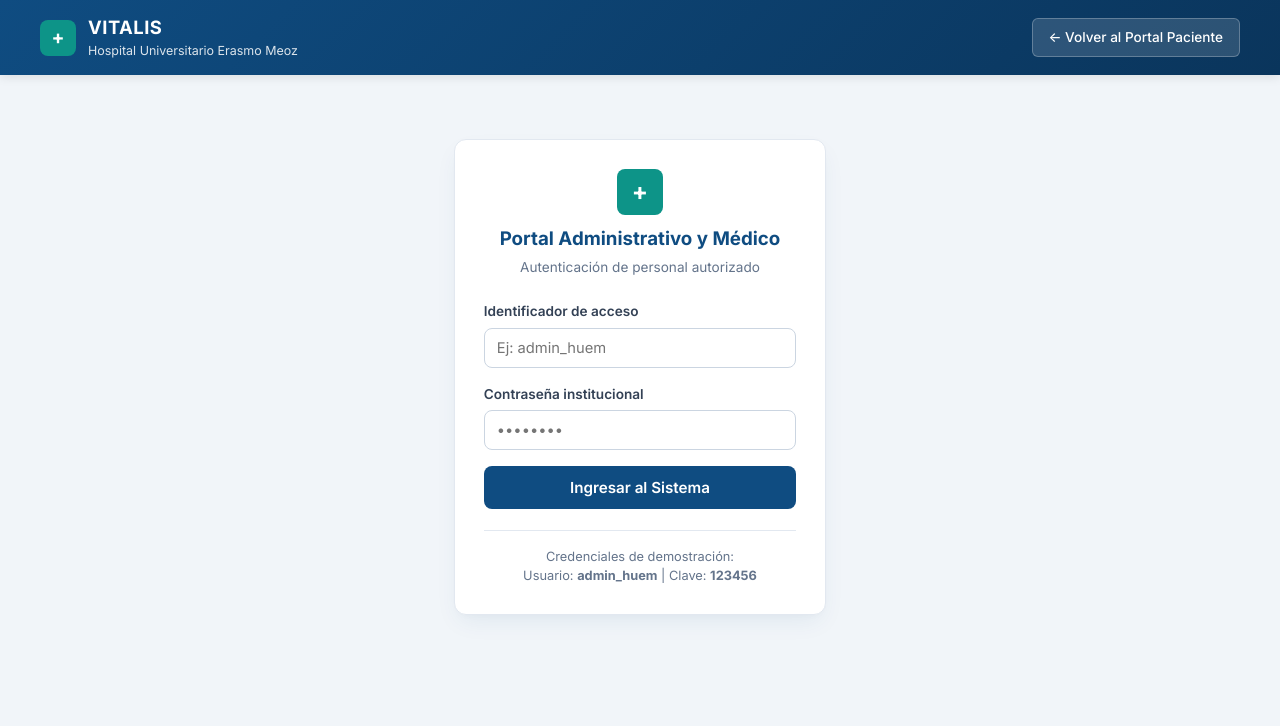
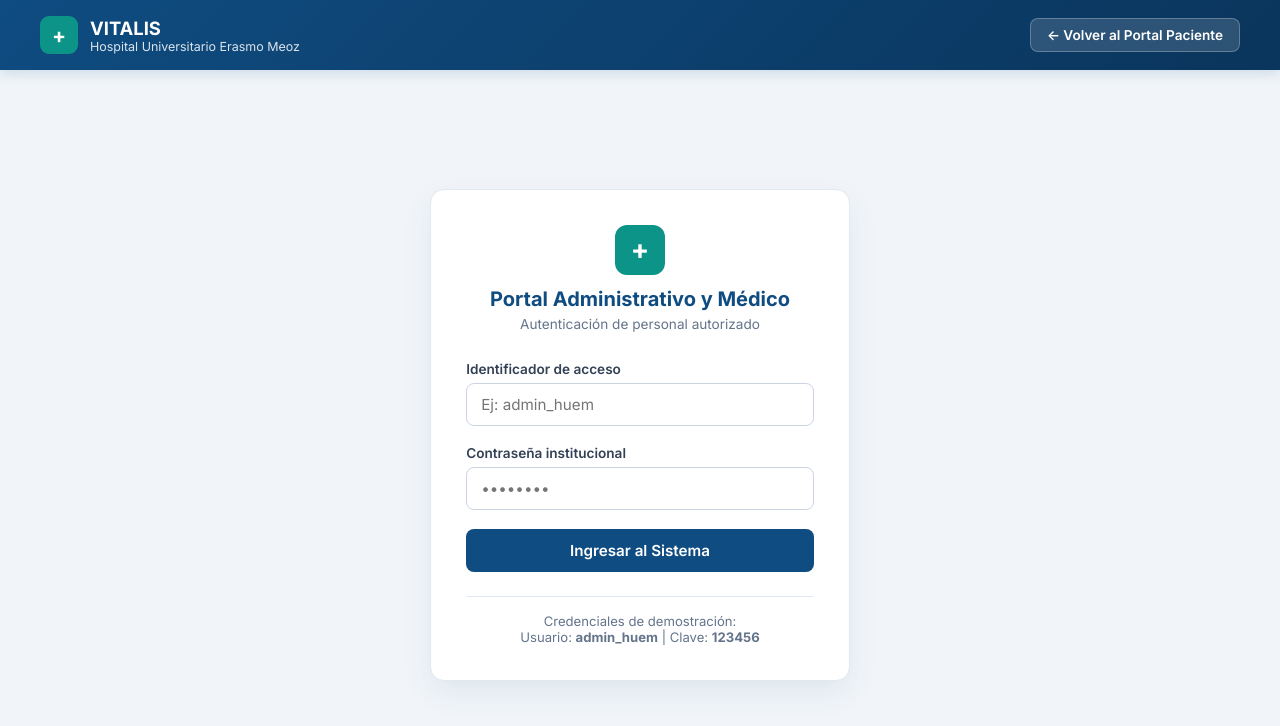
Before and after one commit to estmedelasaguas-beep/VITALIS, a plain HTML site: page login.html in a window 1280 px wide. Drawn offline with Linux system fonts and the light colour scheme.

Commit message:
Update login.html

```diff
--- a/login.html
+++ b/login.html
@@ -4,7 +4,128 @@
     <meta charset="UTF-8">
     <meta name="viewport" content="width=device-width, initial-scale=1.0">
     <title>Vitalis | Acceso Personal Autorizado</title>
-    <link rel="stylesheet" href="styles.css">
+    <link href="https://fonts.googleapis.com/css2?family=Inter:wght@400;500;600;700&display=swap" rel="stylesheet">
+    <style>
+        :root {
+            --primary: #0f4c81;
+            --primary-dark: #0a355c;
+            --accent: #0d9488;
+            --bg: #f1f5f9;
+            --text: #1e293b;
+            --muted: #64748b;
+            --border: #e2e8f0;
+        }
+        * { box-sizing: border-box; font-family: 'Inter', -apple-system, sans-serif; }
+        body { margin: 0; background-color: var(--bg); color: var(--text); min-height: 100vh; display: flex; flex-direction: column; }
+        .navbar {
+            background: linear-gradient(135deg, var(--primary) 0%, var(--primary-dark) 100%);
+            color: white;
+            padding: 1rem 2.5rem;
+            display: flex;
+            justify-content: space-between;
+            align-items: center;
+            box-shadow: 0 4px 12px rgba(15, 76, 129, 0.15);
+        }
+        .brand { display: flex; align-items: center; gap: 12px; }
+        .brand-icon {
+            background: var(--accent);
+            color: white;
+            width: 38px;
+            height: 38px;
+            border-radius: 9px;
+            display: flex;
+            align-items: center;
+            justify-content: center;
+            font-weight: 700;
+            font-size: 1.3rem;
+        }
+        .brand-text h1 { margin: 0; font-size: 1.15rem; }
+        .brand-text span { font-size: 0.78rem; opacity: 0.85; display: block; }
+        .btn-nav {
+            background: rgba(255, 255, 255, 0.14);
+            color: white;
+            text-decoration: none;
+            border: 1px solid rgba(255, 255, 255, 0.25);
+            padding: 8px 16px;
+            border-radius: 8px;
+            font-size: 0.85rem;
+            font-weight: 600;
+        }
+        .btn-nav:hover { background: rgba(255, 255, 255, 0.25); }
+        .login-wrapper {
+            flex: 1;
+            display: flex;
+            align-items: center;
+            justify-content: center;
+            padding: 2rem 1rem;
+        }
+        .card {
+            background: white;
+            width: 100%;
+            max-width: 420px;
+            padding: 2.2rem;
+            border-radius: 14px;
+            box-shadow: 0 12px 30px rgba(15, 76, 129, 0.08);
+            border: 1px solid var(--border);
+        }
+        .card-top { text-align: center; margin-bottom: 1.8rem; }
+        .card-top .logo-big {
+            background: var(--accent);
+            color: white;
+            width: 50px;
+            height: 50px;
+            border-radius: 12px;
+            display: flex;
+            align-items: center;
+            justify-content: center;
+            font-size: 1.7rem;
+            font-weight: 700;
+            margin: 0 auto 12px;
+        }
+        .card-top h2 { margin: 0; font-size: 1.25rem; color: var(--primary); }
+        .card-top p { margin: 5px 0 0; font-size: 0.85rem; color: var(--muted); }
+        label { display: block; font-weight: 600; font-size: 0.85rem; margin-bottom: 6px; color: #334155; }
+        input {
+            display: block;
+            width: 100%;
+            padding: 11px 14px;
+            margin-bottom: 1.2rem;
+            border: 1px solid #cbd5e1;
+            border-radius: 8px;
+            font-size: 0.95rem;
+        }
+        input:focus { outline: none; border-color: var(--primary); box-shadow: 0 0 0 3px rgba(15, 76, 129, 0.12); }
+        .btn-primary {
+            display: block;
+            width: 100%;
+            padding: 12px;
+            background: var(--primary);
+            color: white;
+            border: none;
+            border-radius: 8px;
+            font-size: 0.95rem;
+            font-weight: 600;
+            cursor: pointer;
+        }
+        .btn-primary:hover { background: var(--primary-dark); }
+        .alert-error {
+            background: #fef2f2;
+            color: #991b1b;
+            border: 1px solid #fecaca;
+            padding: 10px 14px;
+            border-radius: 8px;
+            font-size: 0.86rem;
+            margin-bottom: 1.2rem;
+        }
+        .demo-box {
+            margin-top: 1.5rem;
+            padding-top: 1rem;
+            border-top: 1px solid var(--border);
+            font-size: 0.82rem;
+            color: var(--muted);
+            text-align: center;
+        }
+    </style>
 </head>
 <body>
     <nav class="navbar">
@@ -18,12 +139,12 @@
         <a href="index.html" class="btn-nav">← Volver al Portal Paciente</a>
     </nav>
 
-    <div class="container" style="max-width: 420px; margin-top: 4rem;">
+    <div class="login-wrapper">
         <div class="card">
-            <div style="text-align: center; margin-bottom: 1.5rem;">
-                <div class="brand-icon" style="margin: 0 auto 10px; width: 46px; height: 46px; font-size: 1.5rem;">+</div>
-                <h3 style="margin: 0; color: var(--primary);">Portal Administrativo y Médico</h3>
-                <p style="margin: 4px 0 0; font-size: 0.85rem; color: var(--muted);">Autenticación de personal autorizado</p>
+            <div class="card-top">
+                <div class="logo-big">+</div>
+                <h2>Portal Administrativo y Médico</h2>
+                <p>Autenticación de personal autorizado</p>
             </div>
 
             <div id="mensajeError" class="alert-error" style="display: none;"></div>
@@ -38,7 +159,7 @@
                 <button type="submit" class="btn-primary">Ingresar al Sistema</button>
             </form>
 
-            <div style="margin-top: 1.3rem; padding-top: 1rem; border-top: 1px solid var(--border); font-size: 0.8rem; color: var(--muted); text-align: center;">
+            <div class="demo-box">
                 Credenciales de demostración:<br>
                 Usuario: <strong>admin_huem</strong> | Clave: <strong>123456</strong>
             </div>
```
